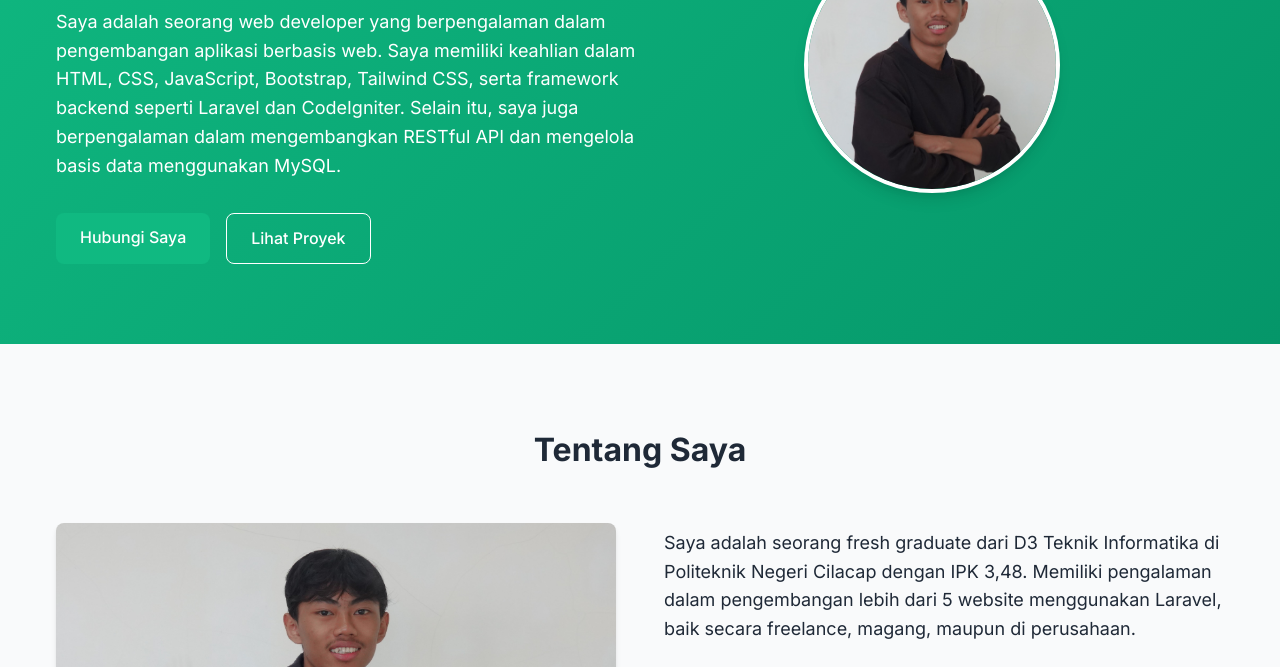
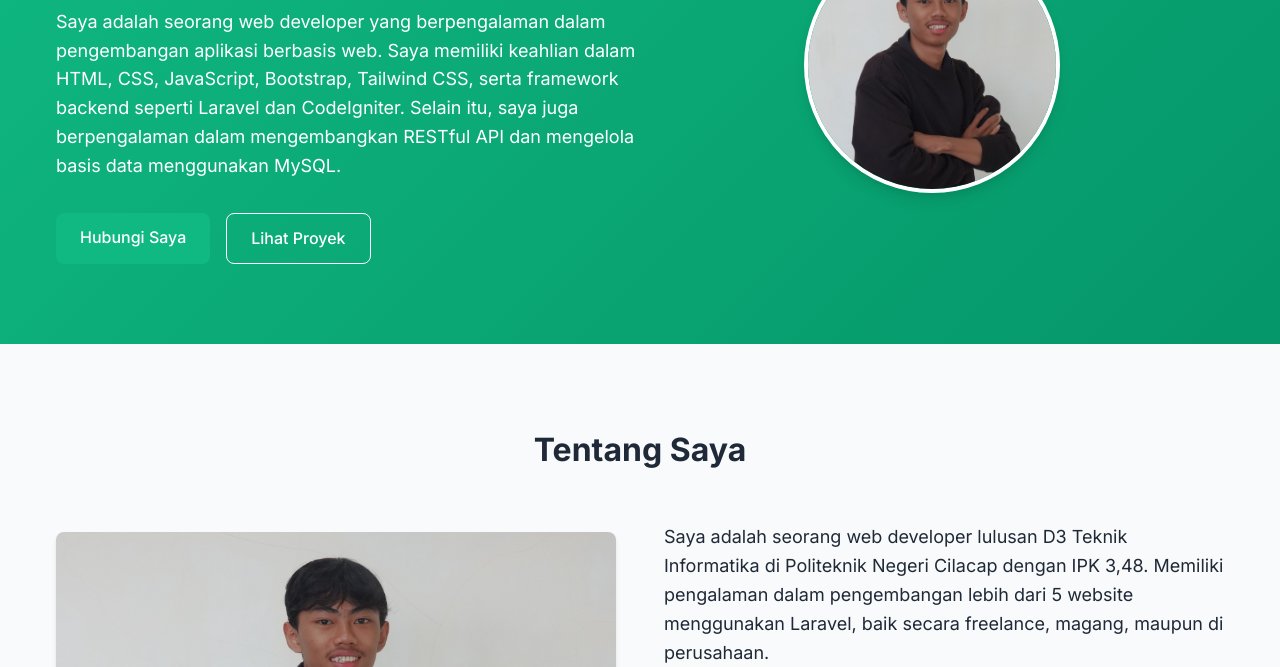
Before and after one commit to AndreTriAnggoro/portfolio, a plain HTML site: page index.html in a window 1280 px wide. Shown: the part 285-952 px from the top of the page. Drawn offline with Linux system fonts and the light colour scheme.

Commit message:
Update index.html

```diff
--- a/index.html
+++ b/index.html
@@ -95,7 +95,7 @@
             </div>
             <div class="about-text">
               <p>
-                Saya adalah seorang fresh graduate dari D3 Teknik Informatika di
+                Saya adalah seorang web developer lulusan D3 Teknik Informatika di
                 Politeknik Negeri Cilacap dengan IPK 3,48. Memiliki pengalaman
                 dalam pengembangan lebih dari 5 website menggunakan Laravel,
                 baik secara freelance, magang, maupun di perusahaan.
@@ -171,7 +171,7 @@
                   <span>85%</span>
                 </div>
                 <div class="skill-bar">
-                  <div class="skill-progress" style="width: 85%"></div>
+                  <div class="skill-progress" style="width: 85%;"></div>
                 </div>
               </div>
             </div>
```
